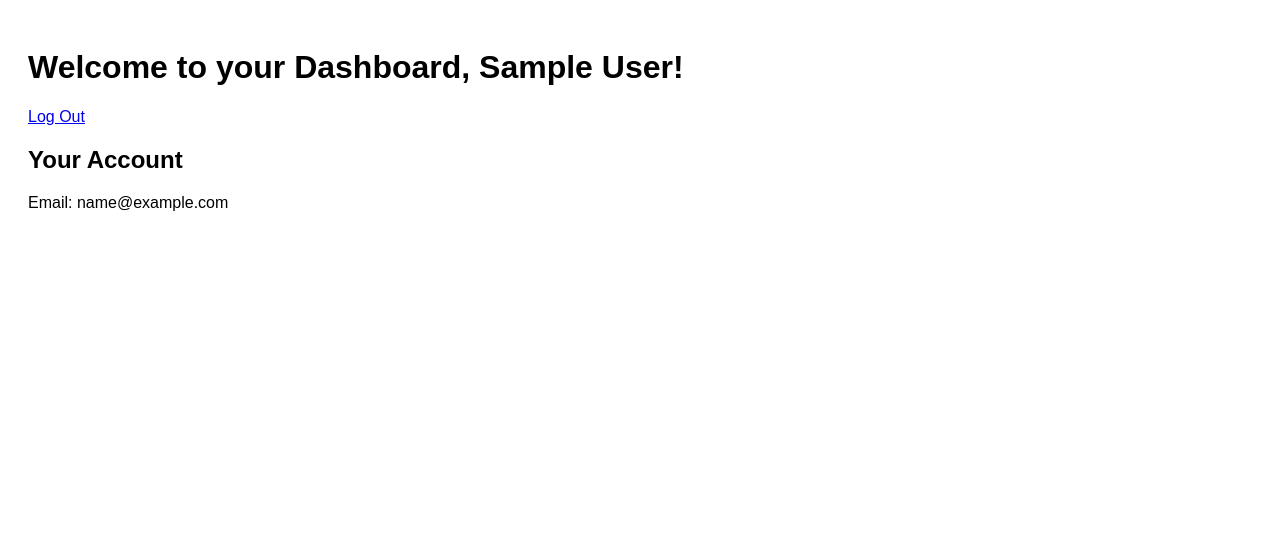
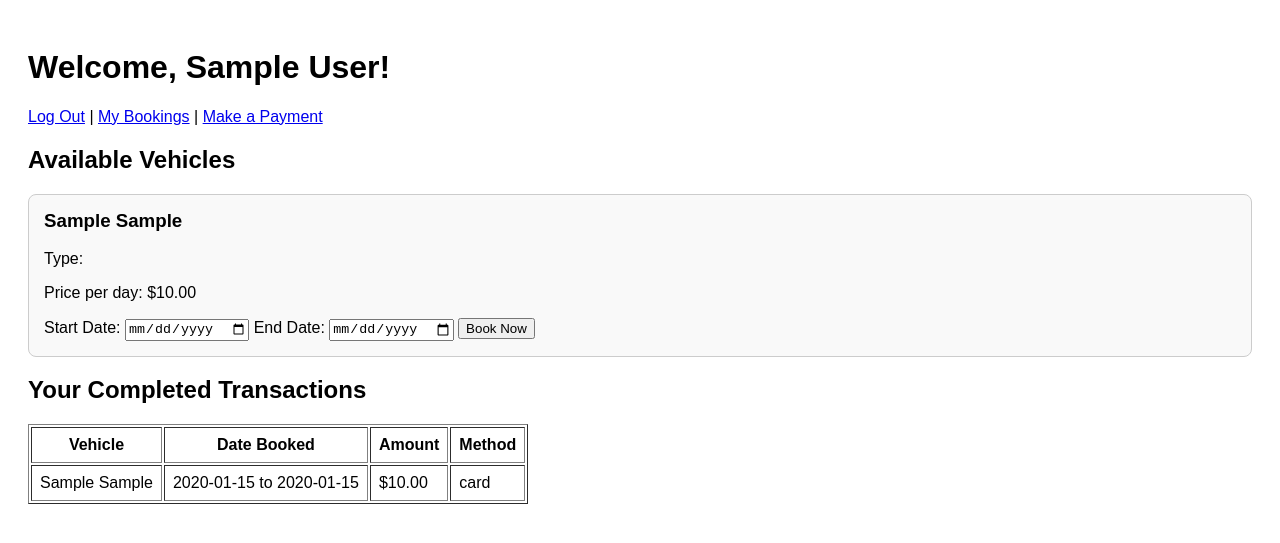
Before and after one commit to CRam-irez/332VehicleRental, a PHP site: page /dashboard.php in a window 1280 px wide. Shown: the top 543 px of the page. Run offline with PHP 8.4, Linux system fonts and the light colour scheme; the visitor is signed in with stand-in values (Sample User, id 1); tables that the repository leaves empty hold one stand-in row (values such as "Sample post").

Commit message:
Update dashboard.php

```diff
--- a/dashboard.php
+++ b/dashboard.php
@@ -1,30 +1,140 @@
 <?php
+ini_set('display_errors', 1);
+ini_set('display_startup_errors', 1);
+error_reporting(E_ALL);
+
 session_start();
+require 'connect.php';
+
 if (!isset($_SESSION['user_id'])) {
     header("Location: login.html");
     exit();
 }
 
-include 'connect.php';
 $user_id = $_SESSION['user_id'];
 
-// You can expand this to show bookings, etc.
+// Handle booking form
+if ($_SERVER["REQUEST_METHOD"] === "POST" && isset($_POST['book'])) {
+    $vehicle_id = $_POST['vehicle_id'];
+    $start_date = $_POST['start_date'];
+    $end_date = $_POST['end_date'];
+
+    // Validate dates
+    if (strtotime($end_date) < strtotime($start_date)) {
+        echo "<p style='color:red;'>End date must be after start date.</p>";
+    } else {
+        // Calculate total cost
+        $query = $conn->prepare("SELECT price_per_day FROM vehicle WHERE vehicle_id = ?");
+        $query->bind_param("i", $vehicle_id);
+        $query->execute();
+        $query->bind_result($price);
+        if ($query->fetch()) {
+            $query->close();
+
+            $days = (strtotime($end_date) - strtotime($start_date)) / (60 * 60 * 24);
+            $days = $days < 1 ? 1 : $days; // Minimum 1 day charge
+            $total_cost = $days * $price;
+
+            // Insert booking
+            $stmt = $conn->prepare("INSERT INTO booking (user_id, vehicle_id, start_date, end_date, total_cost) VALUES (?, ?, ?, ?, ?)");
+            $stmt->bind_param("iissd", $user_id, $vehicle_id, $start_date, $end_date, $total_cost);
+            if ($stmt->execute()) {
+                // Mark vehicle as unavailable
+                $conn->query("UPDATE vehicle SET status = 'unavailable' WHERE vehicle_id = $vehicle_id");
+                echo "<p style='color:green;'>Booking confirmed for $days day(s)! Total cost: $$total_cost</p>";
+            } else {
+                echo "<p style='color:red;'>Booking failed. Please try again.</p>";
+            }
+            $stmt->close();
+        } else {
+            echo "<p style='color:red;'>Could not retrieve vehicle price.</p>";
+            $query->close();
+        }
+    }
+}
 ?>
+
 <!DOCTYPE html>
 <html>
 <head>
     <title>User Dashboard</title>
+    <h1>Welcome, <?= htmlspecialchars($_SESSION['name']); ?>!</h1>
+<a href="logout.php">Log Out</a> |
+<a href="my_bookings.php">My Bookings</a> |
+<a href="pay_booking.php">Make a Payment</a>
+
     <style>
-        body { font-family: Arial; padding: 20px; }
+        body { font-family: Arial, sans-serif; padding: 20px; }
+        .vehicle-card {
+            border: 1px solid #ccc;
+            padding: 15px;
+            margin-bottom: 15px;
+            border-radius: 8px;
+            background-color: #f9f9f9;
+        }
+        .vehicle-card h3 { margin-top: 0; }
     </style>
 </head>
 <body>
-    <h1>Welcome to your Dashboard, <?php echo $_SESSION['name']; ?>!</h1>
-    <p><a href="logout.php">Log Out</a></p>
 
-    <h2>Your Account</h2>
-    <p>Email: <?php echo $_SESSION['email']; ?></p>
+    <h2>Available Vehicles</h2>
 
-    <!-- Future: List bookings, support tickets, etc. -->
+    <?php
+    $result = $conn->query("SELECT * FROM vehicle WHERE status = 'available'");
+    if ($result && $result->num_rows > 0):
+        while ($car = $result->fetch_assoc()):
+    ?>
+    <div class="vehicle-card">
+        <h3><?= htmlspecialchars($car['brand'] . " " . $car['model']); ?></h3>
+        <p>Type: <?= htmlspecialchars($car['type']); ?></p>
+        <p>Price per day: $<?= htmlspecialchars($car['price_per_day']); ?></p>
+        <form method="POST">
+            <input type="hidden" name="vehicle_id" value="<?= $car['vehicle_id']; ?>">
+            Start Date: <input type="date" name="start_date" required>
+            End Date: <input type="date" name="end_date" required>
+            <button type="submit" name="book">Book Now</button>
+        </form>
+    </div>
+    <?php endwhile;
+    else:
+        echo "<p>No vehicles available at the moment.</p>";
+    endif;
+    ?>
 </body>
+
+<h2>Your Completed Transactions</h2>
+<?php
+$paid = $conn->prepare("
+    SELECT v.brand, v.model, b.start_date, b.end_date, b.total_cost, p.payment_method
+    FROM payment p
+    JOIN booking b ON p.booking_id = b.booking_id
+    JOIN vehicle v ON b.vehicle_id = v.vehicle_id
+    WHERE b.user_id = ?
+");
+$paid->bind_param("i", $user_id);
+$paid->execute();
+$paidResult = $paid->get_result();
+
+if ($paidResult->num_rows > 0): ?>
+    <table border="1" cellpadding="8">
+        <tr>
+            <th>Vehicle</th>
+            <th>Date Booked</th>
+            <th>Amount</th>
+            <th>Method</th>
+        </tr>
+        <?php while ($row = $paidResult->fetch_assoc()): ?>
+        <tr>
+            <td><?= htmlspecialchars($row['brand'] . ' ' . $row['model']); ?></td>
+            <td><?= $row['start_date'] . ' to ' . $row['end_date']; ?></td>
+            <td>$<?= $row['total_cost']; ?></td>
+            <td><?= $row['payment_method']; ?></td>
+        </tr>
+        <?php endwhile; ?>
+    </table>
+<?php else: ?>
+    <p>You have no completed payments yet.</p>
+<?php endif;
+$paid->close();
+?>
 </html>
```
